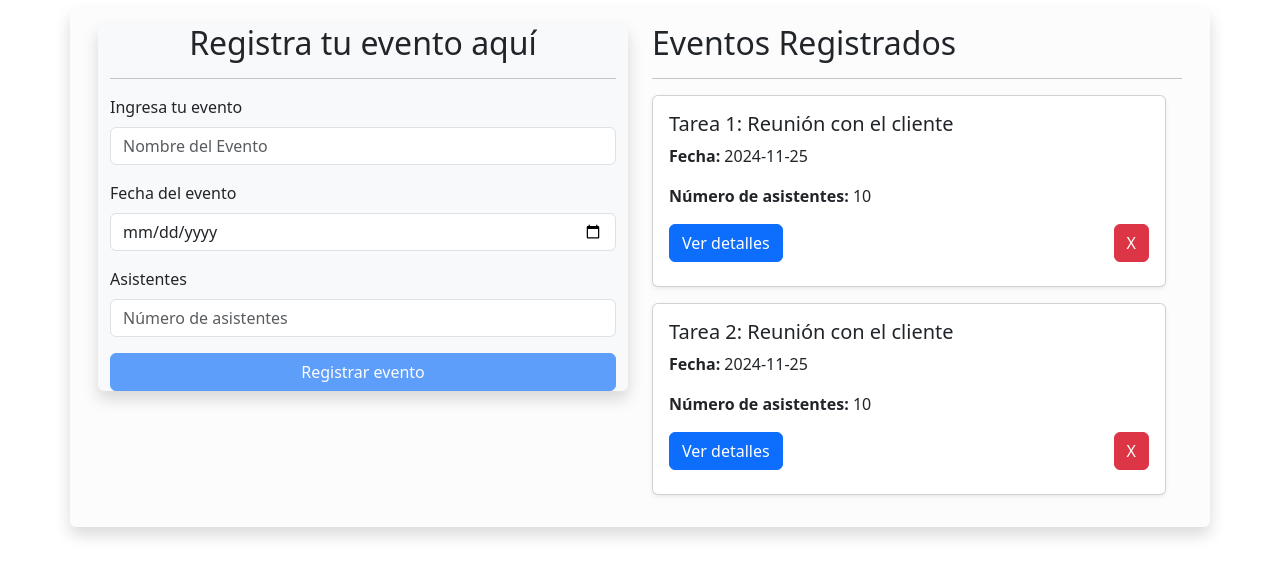
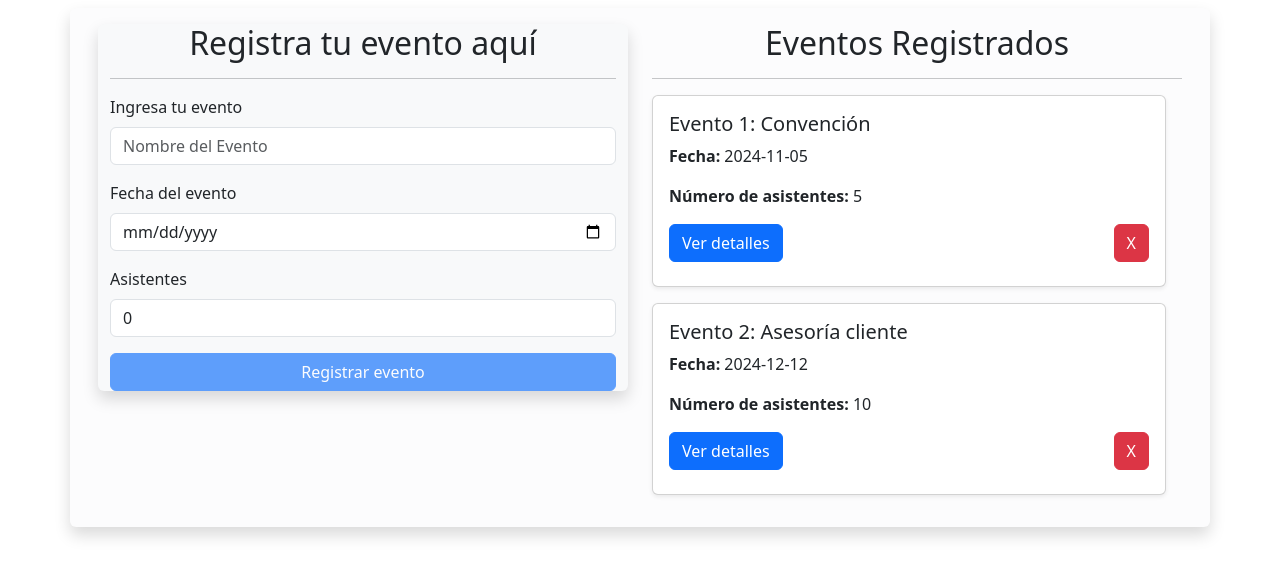
Before and after one commit to sdieg82/events, an Angular app: page / in a window 1280 px wide. Shown: the top 576 px of the page. Built offline with nearby package versions, Linux system fonts and the light colour scheme.

Commit message:
addEvents

```diff
--- a/src/app/pages/components/form-events/form-events.component.html
+++ b/src/app/pages/components/form-events/form-events.component.html
@@ -32,7 +32,7 @@
                 type="number"
                 id="attendees"
                 class="form-control"
-                formControlName="attendees"
+                formControlName="eventAttends"
                 placeholder="Número de asistentes"
                 required
             >
--- a/src/app/pages/components/form-events/form-events.component.ts
+++ b/src/app/pages/components/form-events/form-events.component.ts
@@ -3,6 +3,7 @@ import { Component, EventEmitter, inject, Output } from '@angular/core';
 import { FormBuilder, FormGroup, ReactiveFormsModule, Validators } from '@angular/forms';
 import { Event } from '../../interfaces/event.interface';
 import Swal from 'sweetalert2'
+import { catchError } from 'rxjs';
 
 @Component({
   selector: 'app-form-events',
@@ -19,8 +20,8 @@ export class FormEventsComponent {
 
   public myForm:FormGroup=this.fb.group({
     eventName:['',[Validators.required, Validators.minLength(4)]],
-    eventDate:[Date,[Validators.required]],
-    attendees:[Date,[Validators.required]],
+    eventDate:['',[Validators.required]],
+    eventAttends:[0,[Validators.required]],
   })
 
   saveEvent():void{
--- a/src/app/pages/components/list-events/list-events.component.html
+++ b/src/app/pages/components/list-events/list-events.component.html
@@ -1,12 +1,12 @@
-    <h2>Eventos Registrados</h2>
+    <h2 class="text-center">Eventos Registrados</h2>
     <hr>
     <div class="justify-content-start">
         <!-- Tarea 1 -->
-        <div class="card shadow-sm rounded me-3 mb-3">
+        <div *ngFor="let event of listEvent let i = index" class="card shadow-sm rounded me-3 mb-3">
             <div class="card-body">
-                <h5 class="card-title">Tarea 1: Reunión con el cliente</h5>
-                <p class="card-text"> <strong>Fecha:</strong> 2024-11-25</p>
-                <p class="card-text"><strong>Número de asistentes:</strong> 10</p>
+                <h5 class="card-title">Evento {{i+1}}: {{event.eventName}}</h5>
+                <p class="card-text"> <strong>Fecha:</strong> {{event.eventDate}}</p>
+                <p class="card-text"><strong>Número de asistentes:</strong> {{event.eventAttends}}</p>
                 <div class="d-flex mb-2 justify-content-between align-items-center">
                     <a href="#" class="btn btn-primary ">Ver detalles</a>
                     <a href="#" class="btn btn-danger text-white">X</a>
@@ -14,15 +14,5 @@
             </div>
         </div>
          <!-- Tarea 2 -->
-         <div class="card shadow-sm rounded me-3 mb-3">
-            <div class="card-body">
-                <h5 class="card-title">Tarea 2: Reunión con el cliente</h5>
-                <p class="card-text"> <strong>Fecha:</strong> 2024-11-25</p>
-                <p class="card-text"><strong>Número de asistentes:</strong> 10</p>
-                <div class="d-flex mb-2 justify-content-between align-items-center">
-                    <a href="#" class="btn btn-primary ">Ver detalles</a>
-                    <a href="#" class="btn btn-danger text-white">X</a>
-                </div>
-            </div>
-        </div>
+
     </div>
--- a/src/app/pages/components/list-events/list-events.component.ts
+++ b/src/app/pages/components/list-events/list-events.component.ts
@@ -1,10 +1,11 @@
 import { Component, Input } from '@angular/core';
 import { Event } from '../../interfaces/event.interface';
+import { CommonModule } from '@angular/common';
 
 @Component({
   selector: 'app-list-events',
   standalone: true,
-  imports: [],
+  imports: [CommonModule],
   templateUrl: './list-events.component.html',
   styleUrl: './list-events.component.css'
 })
@@ -12,7 +13,12 @@ export class ListEventsComponent {
 
 
   @Input()
-  public listEvent:Event[]=[]
+  public listEvent:Event[]=[{
+    id:"",
+    eventName:"",
+    eventDate:"",
+    eventAttends:0
+  }]
 
 
 
--- a/src/app/pages/components/main-event-page/main-event-page.component.html
+++ b/src/app/pages/components/main-event-page/main-event-page.component.html
@@ -3,6 +3,6 @@
         <app-form-events (onNewEvent)="addEvent($event)"></app-form-events>
     </div>
     <div class="col-12 col-md-6 ">
-        <app-list-events></app-list-events>
+        <app-list-events [listEvent]="events" ></app-list-events>
     </div>
 </div>
--- a/src/app/pages/components/main-event-page/main-event-page.component.ts
+++ b/src/app/pages/components/main-event-page/main-event-page.component.ts
@@ -1,6 +1,8 @@
 import { Component } from '@angular/core';
 import { FormEventsComponent } from "../form-events/form-events.component";
 import { ListEventsComponent } from "../list-events/list-events.component";
+import { Event } from '../../interfaces/event.interface';
+import { EventService } from '../../services/event.service';
 
 @Component({
   selector: 'app-main-event-page',
@@ -11,8 +13,20 @@ import { ListEventsComponent } from "../list-events/list-events.component";
 })
 export class MainEventPageComponent {
 
-  addEvent(event:any):void{
-    console.log('desde el evento ',event)
+  constructor (
+    private eventService:EventService
+  ){}
+
+  get events():Event[]{
+    return [...this.eventService.events]
+  }
+
+  addEvent(event:Event):void{
+    this.eventService.addEvent(event)
+  }
+
+  listEvents():void{
+
   }
 
 }
--- a/src/app/pages/interfaces/event.interface.ts
+++ b/src/app/pages/interfaces/event.interface.ts
@@ -1,6 +1,6 @@
 export interface Event{
     id:string,
     eventName:string,
-    eventDate:Date,
+    eventDate:string,
     eventAttends:number
 }
--- a/src/app/pages/services/event.service.ts
+++ b/src/app/pages/services/event.service.ts
@@ -1,6 +1,6 @@
 import { Injectable } from '@angular/core';
-import { v4 as uuidv4 } from 'uuid';
-
+import { v4 as uuid } from 'uuid';
+import { Event } from '../interfaces/event.interface';
 
 @Injectable({
   providedIn: 'root'
@@ -8,4 +8,26 @@ import { v4 as uuidv4 } from 'uuid';
 export class EventService {
 
   constructor() { }
+
+
+  public events:Event[]=[
+    {
+      id:uuid(),
+      eventName:'Convención ',
+      eventDate: '2024-11-05',
+      eventAttends:5
+    },
+    {
+      id:uuid(),
+      eventName:'Asesoría cliente',
+      eventDate: '2024-12-12',
+      eventAttends:10
+    },
+  ]
+
+  addEvent(event:Event):void{
+    const newEvent:Event={...event}
+    this.events.push(newEvent);
+    console.log(this.events)
+  }
 }
```
